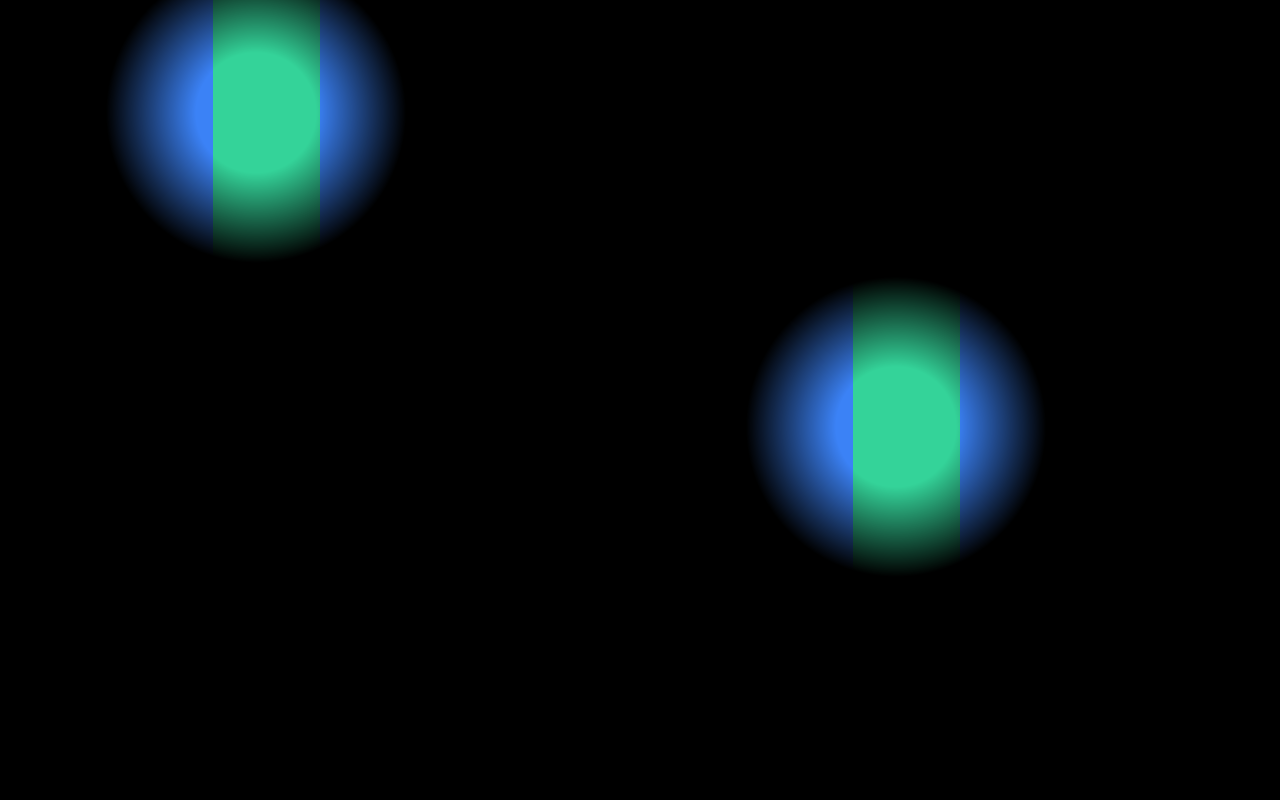
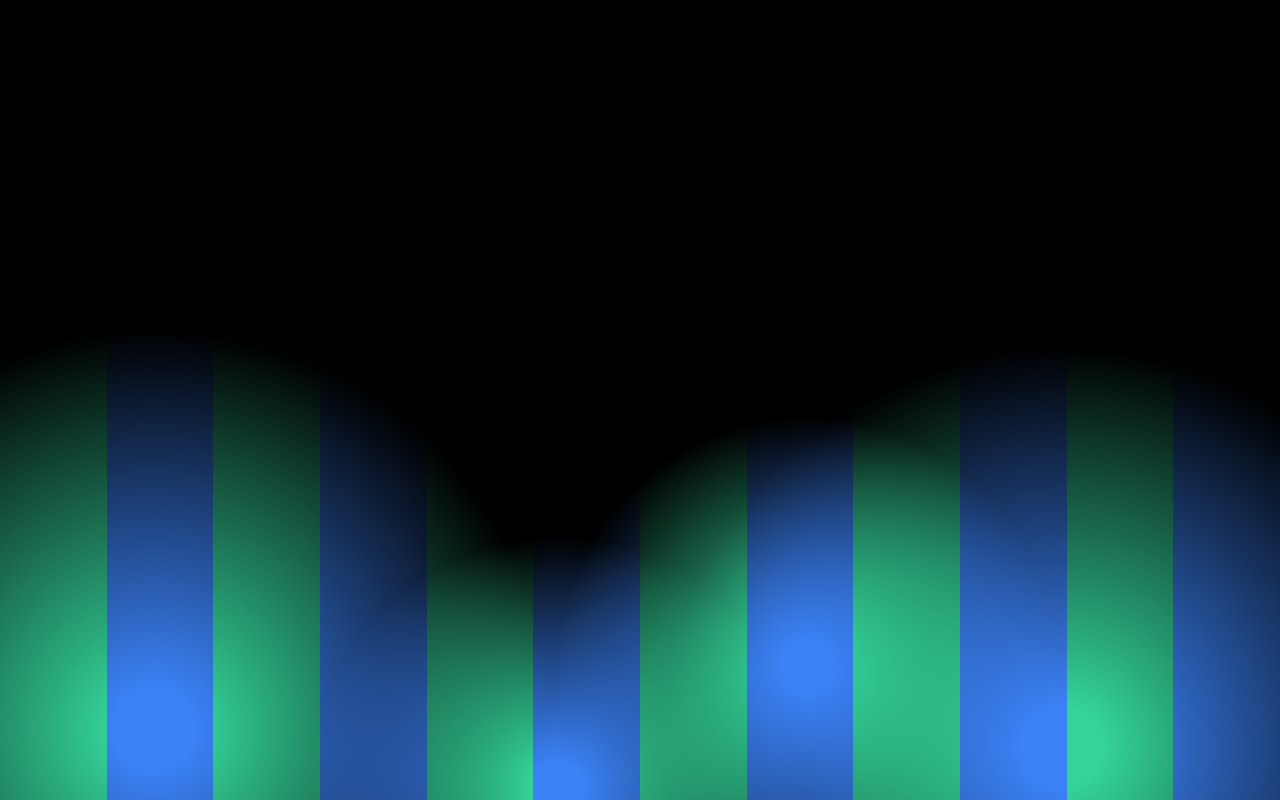
Before and after one commit to adeshingale3/wavy-patterns, a React (Vite) app: page / in a window 1280 px wide. Built offline with nearby package versions, Linux system fonts and the light colour scheme.

Commit message:
minor changes - MaskedBG

```diff
--- a/src/compnents/MaskedBG.jsx
+++ b/src/compnents/MaskedBG.jsx
@@ -9,10 +9,12 @@ const MaskedBG = () => {
     // Animate first circle
     gsap.fromTo('#circle1',
       {
-        y: -100,
+        y: 50,
+        x: 0,
       },
       {
-        y: 100,
+        y: 200,
+        x: 100,
         duration: 5,
         ease: 'power2.inOut',
         repeat: -1,
@@ -31,9 +33,12 @@ const MaskedBG = () => {
     // Animate second circle
     gsap.fromTo('#circle2',
       {
+        x: 0,
         y: -50,
+
       },
       {
+        x: 50,
         y: 50,
         duration: 3,
         ease: 'power1.inOut',
@@ -49,6 +54,52 @@ const MaskedBG = () => {
         }
       }
     );
+    gsap.fromTo('#circle3',
+      {
+        x: 0,
+        y: -50,
+
+      },
+      {
+        x: 60,
+        y: 50,
+        duration: 3,
+        ease: 'power1.inOut',
+        repeat: -1,
+        yoyo: true,
+        onUpdate: function() {
+          const circle = document.querySelector('#circle3');
+          const rect = circle.getBoundingClientRect();
+          const x = (rect.left + rect.width/2) / window.innerWidth * 100;
+          const y = (rect.top + rect.height/2) / window.innerHeight * 100;
+          container.style.setProperty('--circle3-x', `${x}%`);
+          container.style.setProperty('--circle3-y', `${y}%`);
+        }
+      }
+    );
+    gsap.fromTo('#circle4',
+      {
+        x: 0,
+        y: -50,
+
+      },
+      {
+        x: 50,
+        y: 50,
+        duration: 3,
+        ease: 'power1.inOut',
+        repeat: -1,
+        yoyo: true,
+        onUpdate: function() {
+          const circle = document.querySelector('#circle4');
+          const rect = circle.getBoundingClientRect();
+          const x = (rect.left + rect.width/2) / window.innerWidth * 100;
+          const y = (rect.top + rect.height/2) / window.innerHeight * 100;
+          container.style.setProperty('--circle4-x', `${x}%`);
+          container.style.setProperty('--circle4-y', `${y}%`);
+        }
+      }
+    );
   });
   return (
     <div id="masked-bg-container" className='z-[-999] w-screen h-screen overflow-hidden relative'>
@@ -59,16 +110,32 @@ const MaskedBG = () => {
         {/* Circle masks */}
         <div id="circle1" className="absolute w-[300px] h-[300px] rounded-full"
           style={{
-            left: '20%',
-            top: '20%',
+            left: '10%',
+            top: '80%',
             transform: 'translate(-50%, -50%)',
             filter: 'blur(20px)',
           }}
         />
         <div id="circle2" className="absolute w-[300px] h-[300px] rounded-full"
           style={{
-            left: '70%',
-            top: '50%',
+            left: '80%',
+            top: '90%',
+            transform: 'translate(-50%, -50%)',
+            filter: 'blur(20px)',
+          }}
+        />
+        <div id="circle3" className="absolute w-[300px] h-[300px] rounded-full"
+          style={{
+            left: '40%',
+            top: '95%',
+            transform: 'translate(-50%, -50%)',
+            filter: 'blur(20px)',
+          }}
+        />
+        <div id="circle4" className="absolute w-[300px] h-[300px] rounded-full"
+          style={{
+            left: '60%',
+            top: '80%',
             transform: 'translate(-50%, -50%)',
             filter: 'blur(20px)',
           }}
@@ -81,8 +148,10 @@ const MaskedBG = () => {
             style={{
 
               WebkitMaskImage: `
-                radial-gradient(circle 150px at var(--circle1-x, 20%) var(--circle1-y, 20%), rgba(0,0,0,1) 40%, transparent 100%),
-                radial-gradient(circle 150px at var(--circle2-x, 70%) var(--circle2-y, 50%), rgba(0,0,0,1) 40%, transparent 100%)
+                radial-gradient(circle 400px at var(--circle1-x, 20%) var(--circle1-y, 40%), rgba(0, 0, 0, 1) 10%, transparent 100%),
+                radial-gradient(circle 250px at var(--circle3-x, 40%) var(--circle3-y, 95%), rgba(0,0,0,1) 10%, transparent 100%),
+                radial-gradient(circle 400px at var(--circle2-x, 70%) var(--circle2-y, 50%), rgba(0,0,0,1) 10%, transparent 100%),
+                radial-gradient(circle 250px at var(--circle4-x, 60%) var(--circle4-y, 80%), rgba(0,0,0,1) 10%, transparent 100%)
               `,
               WebkitMaskRepeat: 'no-repeat',
               maskComposite: 'source-in',
```
